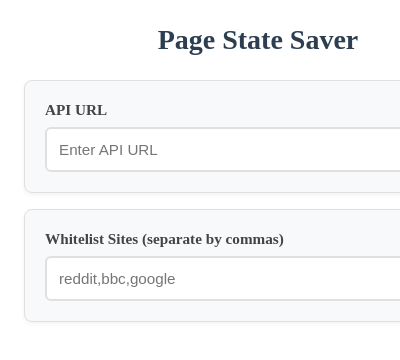
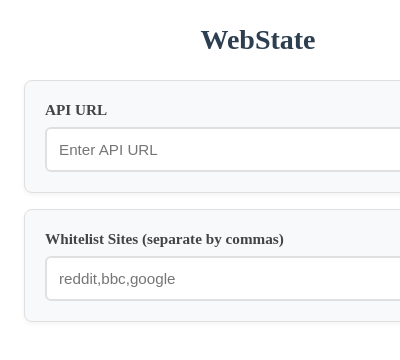
Before and after one commit to g-du-1/web-state, a browser extension: page browser-extension/src/popup.html in a window 400 px wide. Shown: the top 360 px of the page. Drawn offline with Linux system fonts and the light colour scheme; files whose address does not match are found by name.

Commit message:
Update docs and rename

```diff
--- a/browser-extension/src/content.ts
+++ b/browser-extension/src/content.ts
@@ -9,7 +9,7 @@ import { isUrlDisallowed } from "./util/isUrlDisallowed";
     return;
   }
 
-  console.log("GD Page State Saver Loading...");
+  console.log("WebState Loading...");
 
   let pageState: PageState | null = null;
   let pageStateLoaded = false;
--- a/browser-extension/src/popup.html
+++ b/browser-extension/src/popup.html
@@ -5,10 +5,10 @@
     <meta http-equiv="X-UA-Compatible" content="IE=edge" />
     <meta name="viewport" content="width=device-width, initial-scale=1.0" />
     <link rel="stylesheet" href="./popup.css" />
-    <title>Page State Saver</title>
+    <title>WebState</title>
   </head>
   <body>
-    <h1 class="page-title">Page State Saver</h1>
+    <h1 class="page-title">WebState</h1>
 
     <div class="api-config">
       <label class="api-config__label" for="api-url">API URL</label>
```
Also changed, not shown: README.md, browser-extension/dist/content.js, browser-extension/dist/popup.html.
